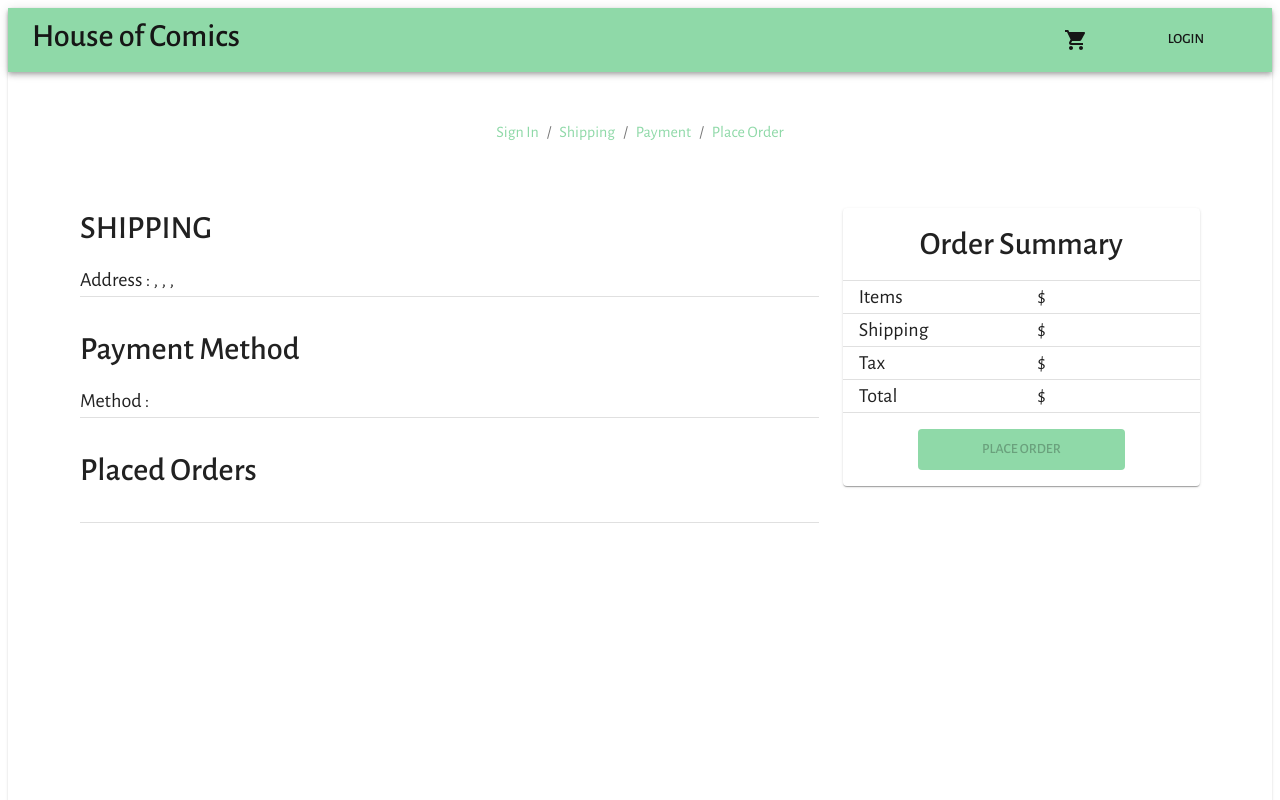
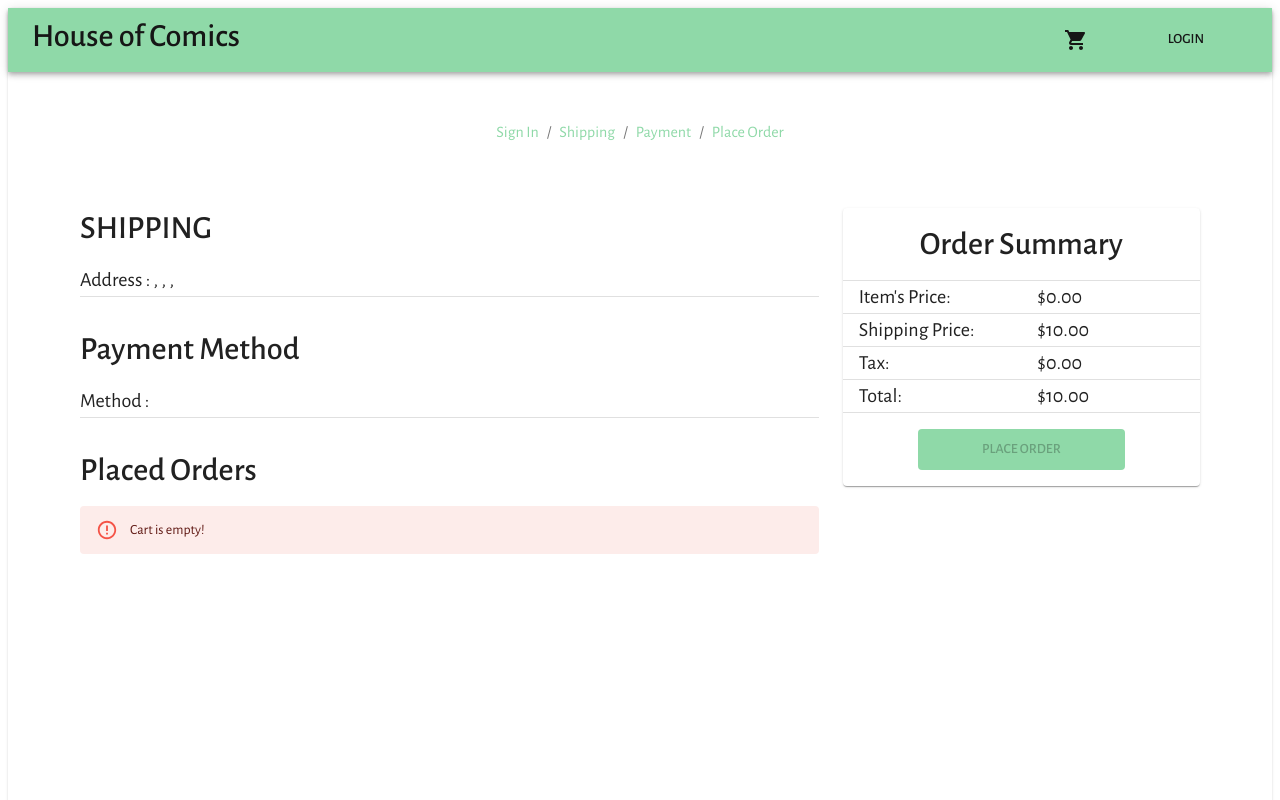
Before and after one commit to AmitrajitDas/House-of-Comics, a React (Create React App) app in the folder client/: page /placeorder in a window 1280 px wide. Shown: the top 800 px of the page. Built offline with nearby package versions, Linux system fonts and the light colour scheme.

Commit message:
order price calculation and others

```diff
--- a/client/src/screens/cartscreen/CartScreen.js
+++ b/client/src/screens/cartscreen/CartScreen.js
@@ -11,7 +11,8 @@ import {Container,
         MenuItem,
         FormHelperText,
         FormControl,
-        Select } from '@material-ui/core'
+        Select
+        } from '@material-ui/core'
 import ArrowBackIcon from '@material-ui/icons/ArrowBack'
 import DeleteIcon from '@material-ui/icons/Delete';
 import { Link } from 'react-router-dom'
--- a/client/src/screens/placeorderscreen/PlaceOrderScreen.js
+++ b/client/src/screens/placeorderscreen/PlaceOrderScreen.js
@@ -7,6 +7,7 @@ import {Button,
         Divider,
         Card
         } from '@material-ui/core'
+import Alert from '@material-ui/lab/Alert';
 
 import CheckOutSteps from '../../components/checkout/CheckOutSteps'
 import { useStyles } from './styles';
@@ -16,6 +17,20 @@ const PlaceOrderScreen = () => {
     const classes = useStyles()
 
     const cart = useSelector(state => state.cart)
+
+    const addDecimal = (num) => {
+        return (Math.round(num * 100)/100).toFixed(2)
+    }
+
+    cart.itemsPrice = addDecimal(cart.cartItems.reduce((acc, item) => acc + item.price * item.qty, 0))
+    cart.shippingPrice = addDecimal(cart.itemsPrice > 30 ? 0 : 10)
+    cart.taxPrice = addDecimal(Number((0.15 * cart.itemsPrice).toFixed(2)))
+
+    cart.totalPrice = (Number(cart.itemsPrice) + Number(cart.shippingPrice) + Number(cart.taxPrice)).toFixed(2)
+
+    const placeOrderHandler = () => {
+        console.log('Place Order')
+    }
 
     return (
         <div className={classes.wrapper}>
@@ -42,7 +57,8 @@ const PlaceOrderScreen = () => {
                     <Typography variant='h4' component='h1' className={classes.header}>
                         Placed Orders
                     </Typography>
-                    {cart.cartItems.map((item, index) => (
+                    {cart.cartItems.length === 0 ? <div className={classes.alert}><Alert severity="error">Cart is empty!</Alert></div> :
+                    cart.cartItems.map((item, index) => (
                         <Grid container key={index}>
                             <Grid item sm={4}>
                                 <img src={item.image} alt={item.name} className={classes.image} />
@@ -61,9 +77,7 @@ const PlaceOrderScreen = () => {
                             </Grid>
                         </Grid>
                     ))}
-                        <div className={classes.divider}>
-                            <Divider />
-                        </div>
+
                 </Grid>
                 <Grid item sm={4} className={classes.cardWrapper}>
                         <Card className={classes.card}>
@@ -78,12 +92,12 @@ const PlaceOrderScreen = () => {
                                     <Grid container>
                                         <Grid item sm={6} className={classes.cardLeft}>
                                             <Typography variant='h6' component='p' className={classes.paragraph}>
-                                                Items
+                                                {cart.cartItems.length > 0 ? "Items' Price" : "Item's Price" }:
                                             </Typography>
                                         </Grid>
                                         <Grid item sm={3}>
                                             <Typography variant='h6' component='p' className={classes.paragraph}>
-                                                $
+                                                ${cart.itemsPrice}
                                             </Typography>
                                         </Grid>
                                     </Grid>
@@ -93,12 +107,12 @@ const PlaceOrderScreen = () => {
                                     <Grid container>
                                         <Grid item sm={6} className={classes.cardLeft}>
                                             <Typography variant='h6' component='p' className={classes.paragraph}>
-                                                Shipping
+                                                Shipping Price:
                                             </Typography>
                                         </Grid>
                                         <Grid item sm={3}>
                                             <Typography variant='h6' component='p' className={classes.paragraph}>
-                                                $
+                                                ${cart.shippingPrice}
                                             </Typography>
                                         </Grid>
                                     </Grid>
@@ -108,12 +122,12 @@ const PlaceOrderScreen = () => {
                                     <Grid container>
                                         <Grid item sm={6} className={classes.cardLeft}>
                                             <Typography variant='h6' component='p' className={classes.paragraph}>
-                                                Tax
+                                                Tax:
                                             </Typography>
                                         </Grid>
                                         <Grid item sm={3}>
                                             <Typography variant='h6' component='p' className={classes.paragraph}>
-                                                $
+                                                ${cart.taxPrice}
                                             </Typography>
                                         </Grid>
                                     </Grid>
@@ -123,12 +137,12 @@ const PlaceOrderScreen = () => {
                                     <Grid container>
                                         <Grid item sm={6} className={classes.cardLeft}>
                                             <Typography variant='h6' component='p' className={classes.paragraph}>
-                                                Total
+                                                Total:
                                             </Typography>
                                         </Grid>
                                         <Grid item sm={3}>
                                             <Typography variant='h6' component='p' className={classes.paragraph}>
-                                                $
+                                                ${cart.totalPrice}
                                             </Typography>
                                         </Grid>
                                     </Grid>
--- a/client/src/screens/placeorderscreen/styles.js
+++ b/client/src/screens/placeorderscreen/styles.js
@@ -80,6 +80,13 @@ export const useStyles = makeStyles((theme) => ({
         '&:hover': {
             backgroundColor: theme.palette.primary.secondary,
         },
+    },
+
+    alert: {
+        width: '100%',
+        '& > * + *': {
+            marginTop: theme.spacing(2),
+        },
     }
 
 }));
```
